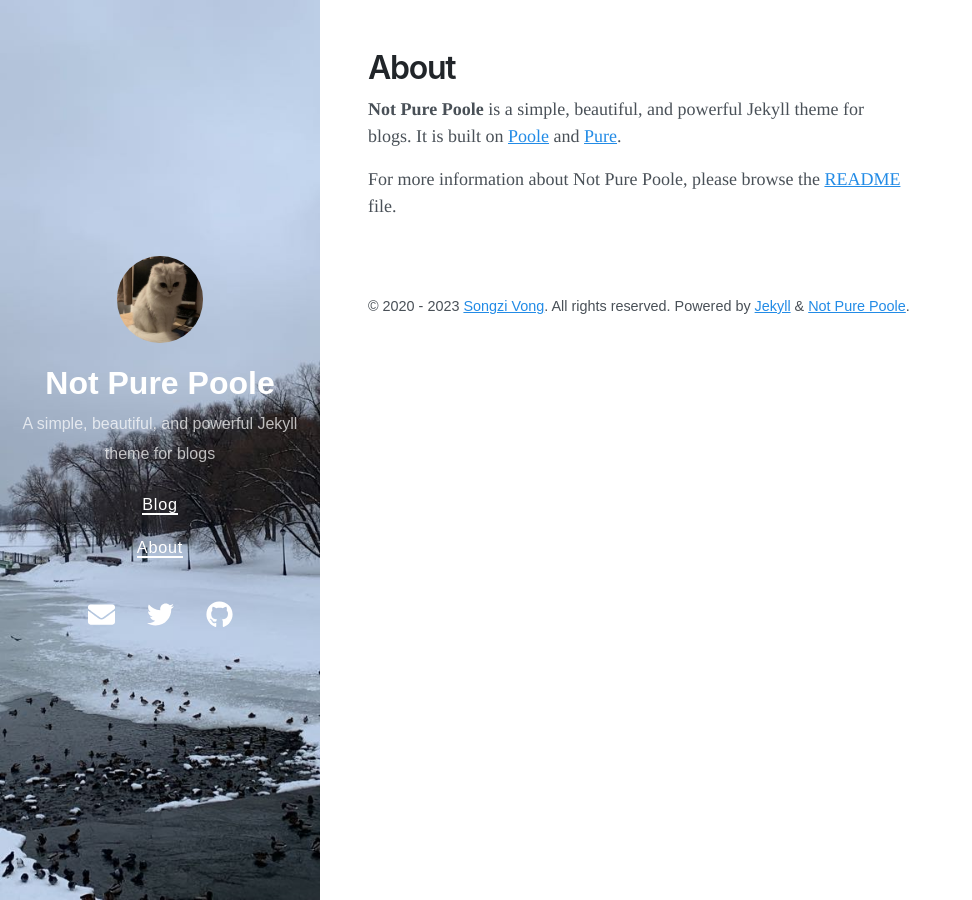
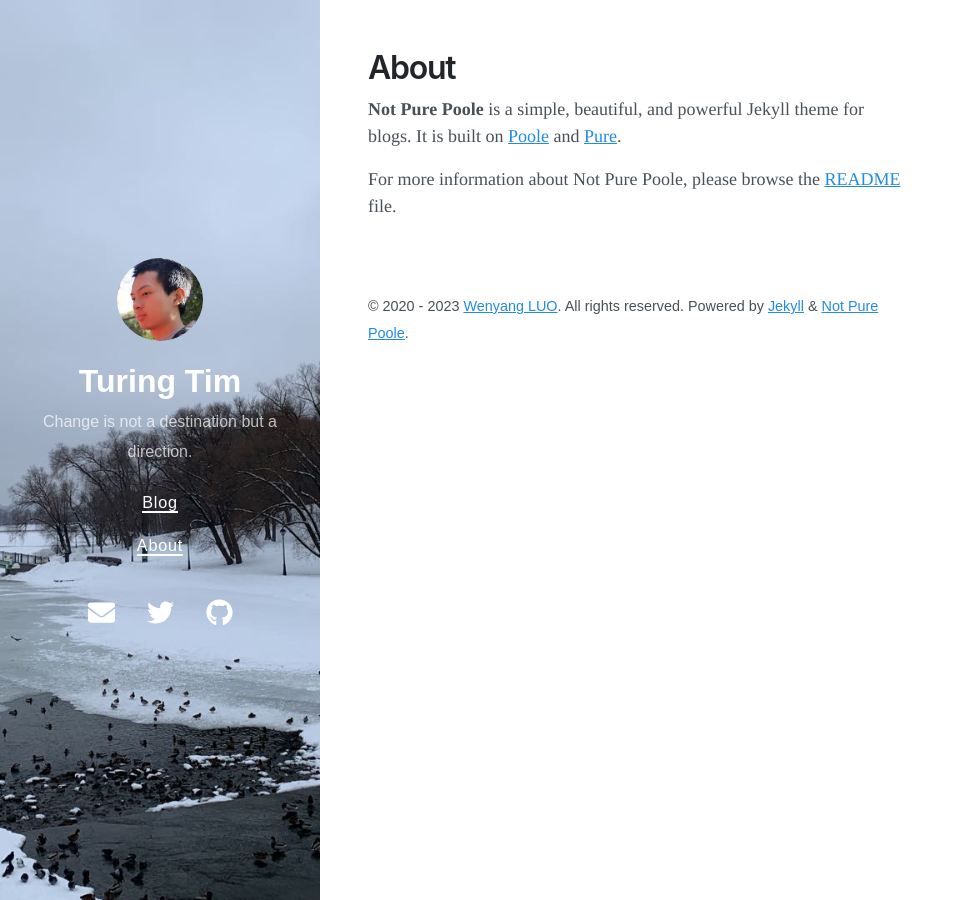
Before and after one commit to timturing/timturing.github.io, a Jekyll site: the page built from about.md, in a window 1280 px wide. Shown: the whole page, without its empty margins (0-972 px from the left). Built offline with Jekyll 4.4.1, drawn with Linux system fonts in a browser that asks for light colours; nearby versions of some CDN libraries.

Commit message:
update avatar

```diff
--- a/_config.yml
+++ b/_config.yml
@@ -1,9 +1,9 @@
 # Setup
-title: Not Pure Poole
-description: A simple, beautiful, and powerful Jekyll theme for blogs
-url: https://vszhub.github.io
-avatar: /avatar.jpeg
-paginate: 5
+title: Turing Tim
+description: Change is not a destination but a direction.
+url: https://github.com/xiaoluotongxuelalala
+avatar: /self.jpg
+paginate: 10
 permalink: pretty
 cover_image: /bg.jpeg
 
@@ -29,14 +29,14 @@ exclude:
 
 # Optimize Jekyl SEO Tag
 twitter:
-  username: vszhub
+  username: Wenyang LUO
   card: summary
 logo: logo.png
 social:
-  name: Songzi Vong
+  name: Wenyang LUO
   links:
-    - https://twitter.com/vszhub
-    - https://github.com/vszhub
+    - https://twitter.com/turing_tim
+    - https://github.com/xiaoluotongxuelalala
 google_site_verification: xxxxx
 lang: en
 
@@ -54,8 +54,6 @@ sass:
 
 # Specify the author for blog posts
 author:
-  name: Songzi Vong
-  url: https://github.com/vszhub/
-  email: vszhub@gmail.com
-
-markdown: GFM
+  name: Wenyang LUO
+  url: https://github.com/xiaoluotongxuelalala
+  email: Tim584502139@gmail.com
```
Also changed, not shown: screenshot.png (deleted), self.jpg (added).
